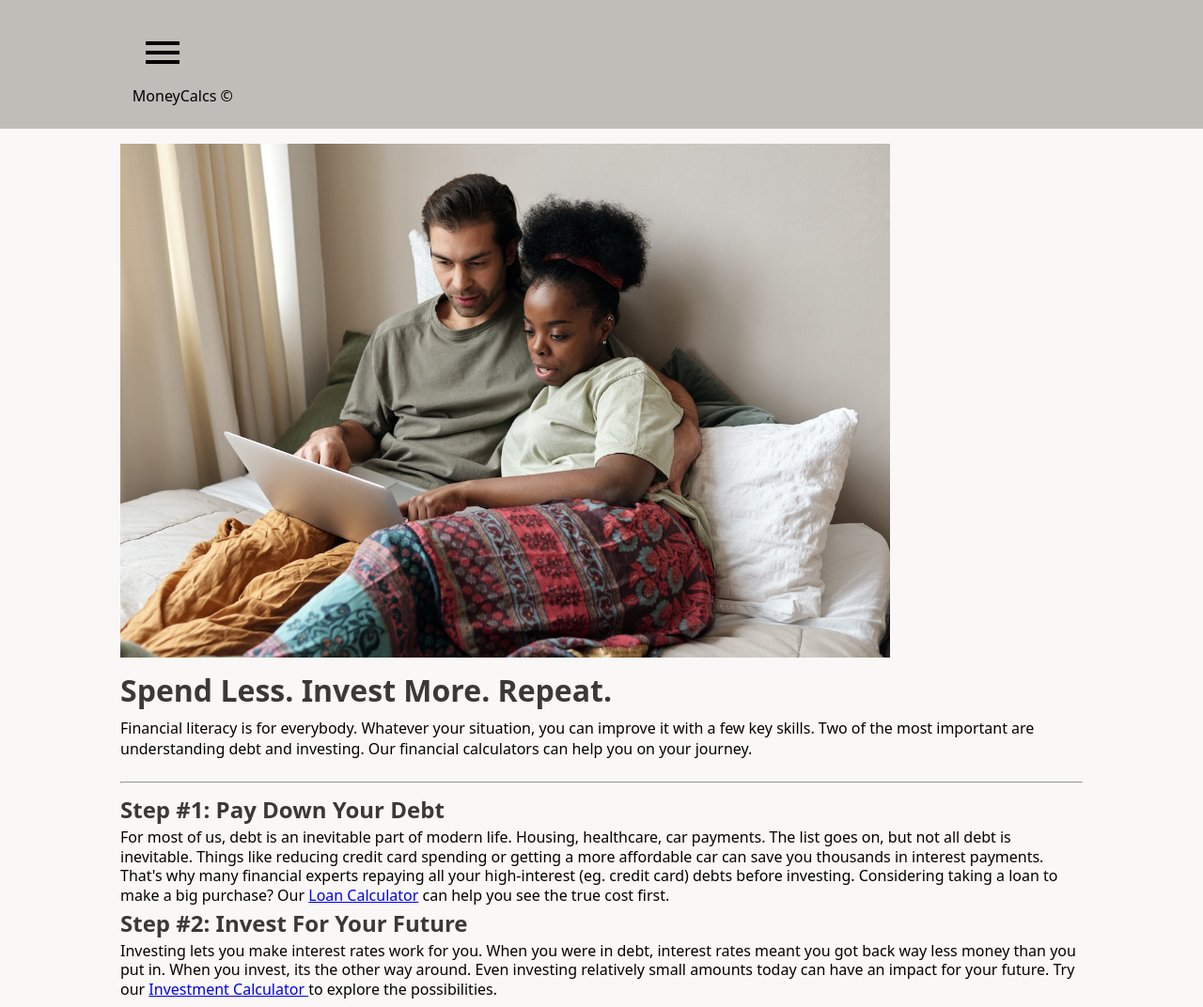
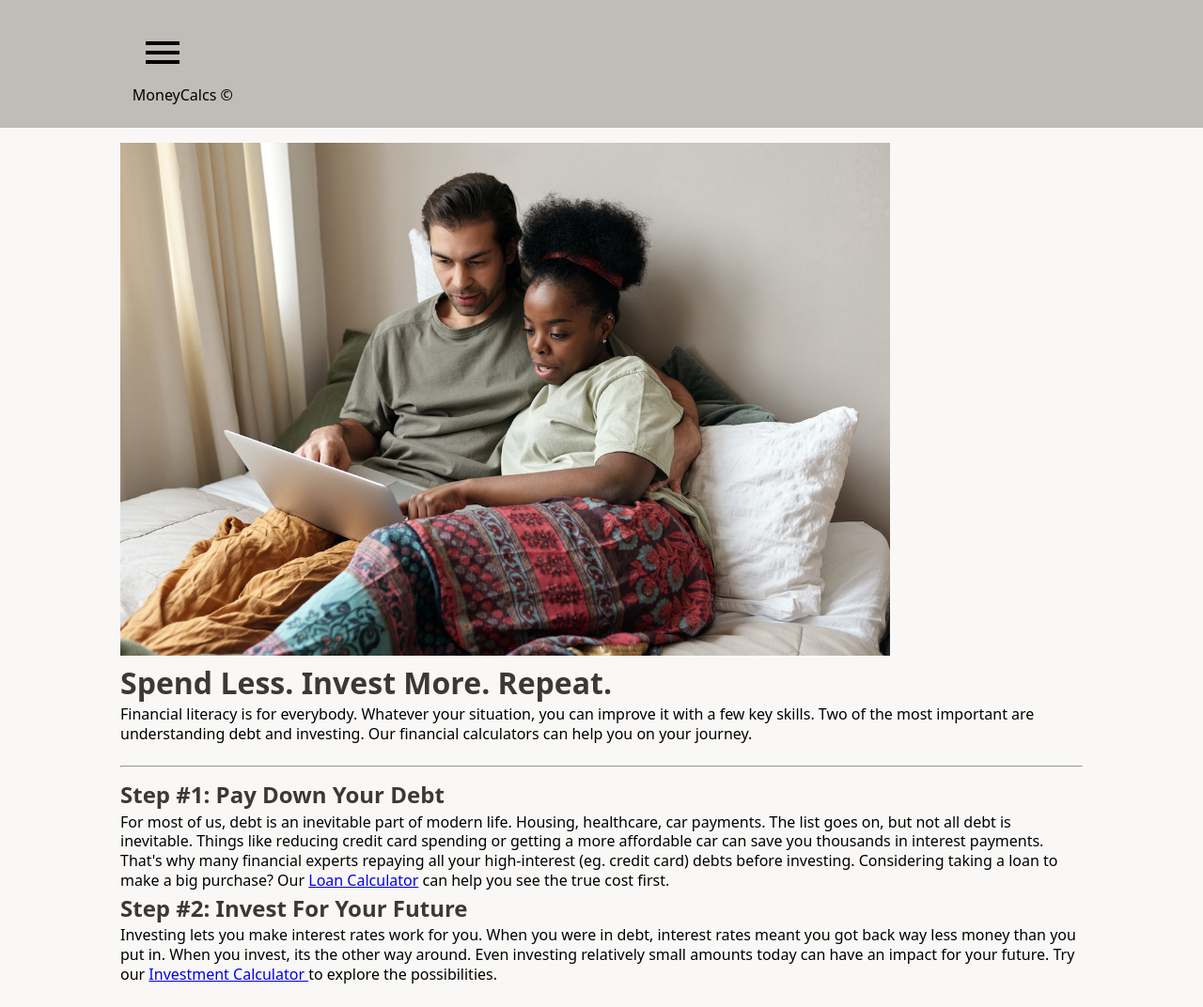
Before and after one commit to ThomBator/financial-calculators, a Flask app: page / in a window 1280 px wide. Shown: the whole page at 94% size. After the commit the page ends 1047 px from the top, so only its background shows below. Run offline with Flask 2, Linux system fonts and the light colour scheme.

Commit message:
simplified some of the style rules in style.css

```diff
--- a/fincalc/static/style.css
+++ b/fincalc/static/style.css
@@ -23,23 +23,16 @@ body {
 
 }
 
-.headerText p, .mainPageSections p {
+ p {
     line-height: 1.3;
     font-weight: 300;
     margin-bottom: 0.5rem;
 }
 
 
-
-.headerText h1, .mainPageSections h2 {
+h1, h2 {
     line-height: 0.9;
     margin-top: 0.1rem;
-
-}
-
-
-
-h1, h2 {
     color:#3a3938;
     margin-bottom: 0.5rem;
 }
```
